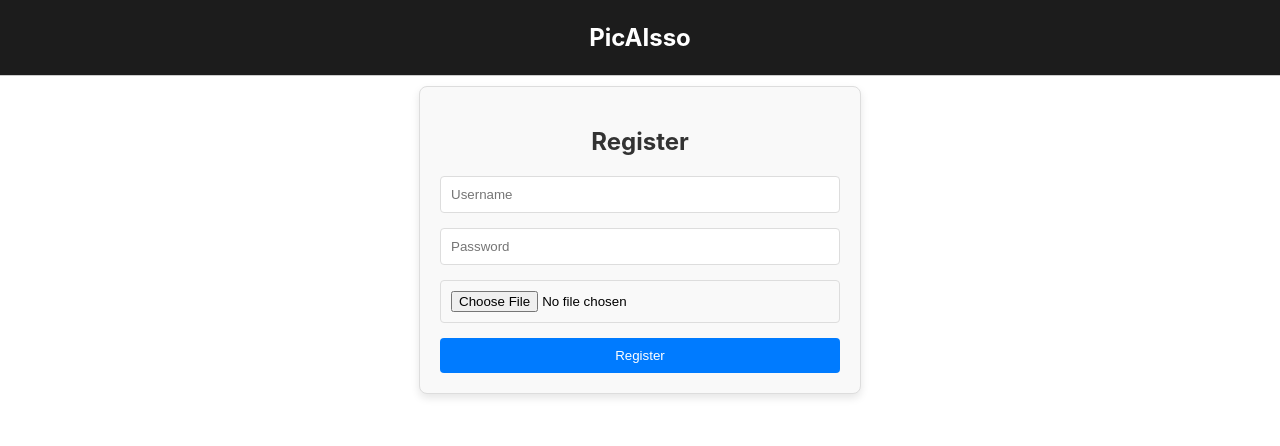
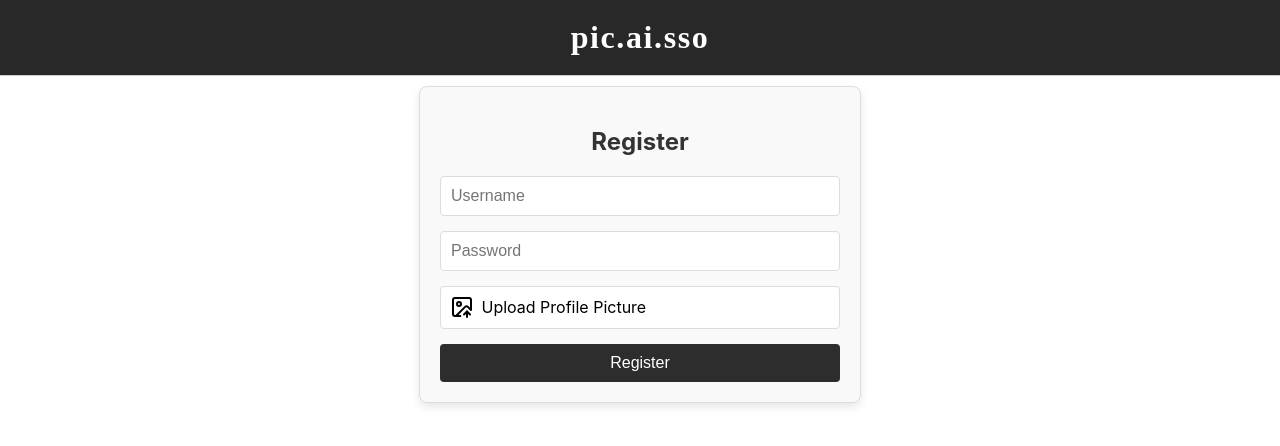
Before and after one commit to harrygao56/PicAIsso, a React (Create React App) app in the folder client/: page /register in a window 1280 px wide. Shown: the top 446 px of the page. Built offline with nearby package versions, Linux system fonts and the light colour scheme.

Commit message:
styled popup box

```diff
--- a/client/public/index.html
+++ b/client/public/index.html
@@ -3,6 +3,7 @@
   <head>
     <meta charset="utf-8" />
     <link rel="icon" href="%PUBLIC_URL%/favicon.ico" />
+    <link href="https://fonts.googleapis.com/css2?family=Dancing+Script&display=swap" rel="stylesheet">
     <meta name="viewport" content="width=device-width, initial-scale=1" />
     <meta name="theme-color" content="#000000" />
     <meta
--- a/client/src/components/Header.js
+++ b/client/src/components/Header.js
@@ -55,7 +55,7 @@ function Header({ currentUser, onLogout }) {
 
   return (
     <div style={styles.header}>
-      <h2 style={styles.text}>PicAIsso</h2>
+      <h2 style={styles.picasso}>pic.ai.sso</h2>
 
       {currentUser && (
         <div style={styles.profileContainer}>
@@ -80,7 +80,7 @@ const styles = {
   header: {
     height: '75px',
     width: '100%',
-    backgroundColor: '#1c1c1c',
+    backgroundColor: 'rgb(40, 40, 40)',
     display: 'flex',
     alignItems: 'center',
     justifyContent: 'center',
@@ -144,6 +144,12 @@ const styles = {
   defaultIcon: {
     fontSize: '24px',
     color: '#fff',
+  },
+  picasso: {
+    fontFamily: 'Lucida Handwriting, cursive',
+    fontSize: '2rem',
+    letterSpacing: '0.1rem',
+    color: '#fff'
   }
 };
 
--- a/client/src/components/Login.js
+++ b/client/src/components/Login.js
@@ -57,16 +57,17 @@ function Login({ setIsAuthenticated }) {
       fontSize: '16px',
       border: '1px solid #ccc',
       borderRadius: '4px',
-      width: '100%'
+      width: '95%'
     },
     button: {
       padding: '10px 20px',
       fontSize: '16px',
       color: '#fff',
-      backgroundColor: '#007bff',
+      backgroundColor: 'rgb(45, 45, 45)',
       border: 'none',
       borderRadius: '4px',
-      cursor: 'pointer'
+      cursor: 'pointer',
+      fontSize: '1rem',
     },
     register: {
       padding: '10px 20px',
@@ -74,7 +75,7 @@ function Login({ setIsAuthenticated }) {
       width: '100%',
       fontSize: '16px',
       color: '#fff',
-      backgroundColor: '#007bff',
+      backgroundColor: 'rgb(45, 45, 45)',
       border: 'none',
       borderRadius: '4px',
       cursor: 'pointer'
--- a/client/src/components/PopupBox.js
+++ b/client/src/components/PopupBox.js
@@ -1,6 +1,7 @@
 import React from 'react';
 import '../css/PopupBox.css';  // Import the CSS file
-import { useState } from 'react';
+import { X } from 'lucide-react';
+import { Check } from 'lucide-react';
 
 function PopupBox({ message,classification, onClose, loadingImageGeneration, setLoadingImageGeneration, setImageUrl, imageUrl }) {
 
@@ -24,8 +25,20 @@ function PopupBox({ message,classification, onClose, loadingImageGeneration, set
     }
   };
 
+  const styles = {
+    popup: {
+      padding: '5px',
+      borderRadius: '20px',
+      backgroundColor: 'rgb(45, 45, 45)',
+      fontSize: '1rem'
+    },
+    popupText: {
+      width: '25rem'
+    }
+  }
+
   return (
-    <div className="popupContainer">
+    <div className="popupContainer" style={styles.popup}>
         {loadingImageGeneration ? (
           <div className="loadingBox">
             <div className="spinner"></div> {/* Apply the class instead of inline styles */}
@@ -34,17 +47,17 @@ function PopupBox({ message,classification, onClose, loadingImageGeneration, set
           <img src={imageUrl} alt="Generated" className="generatedImage" style={{ width: '300px', height: '300px', objectFit: 'cover' }} />
         ) : null}
         <div className="popup">
-          <span className="popupText">
-            We've detected that this message could benefit from an Image. Would you like to generate an image?
+          <span className="popupText" style={styles.popupText}>
+            We've detected that this message could benefit from an image. Would you like to generate an image?
           </span>
 
           <button onClick={onGenerate} className="checkmarkButton">
-            ✔️
-          </button>
+          <Check style={{ color: 'rgb(230, 230, 230)' }} /> {/* Use the Check icon */}
+        </button>
 
-          <button onClick={onClose} className="closeButton">
-            ✖️
-          </button>
+        <button onClick={onClose} className="closeButton">
+          <X style={{ color: 'rgb(230, 230, 230)' }}/> {/* Use the X icon */}
+        </button>
         </div>
     </div>
   );
--- a/client/src/components/Register.js
+++ b/client/src/components/Register.js
@@ -2,6 +2,7 @@ import React, { useState } from 'react';
 import axios from 'axios';
 import { useNavigate } from 'react-router-dom';
 import Header from './Header';  // Import the new Header component
+import { ImageUp } from 'lucide-react';
 
 function Register() {
   const [username, setUsername] = useState('');
@@ -66,20 +67,40 @@ function Register() {
     input: {
       padding: '10px',
       borderRadius: '4px',
-      border: '1px solid #ddd'
+      border: '1px solid #ddd',
+      fontSize: '1rem'
     },
     button: {
       padding: '10px',
-      backgroundColor: '#007bff',
+      backgroundColor: 'rgb(45, 45, 45)',
       color: 'white',
       border: 'none',
       borderRadius: '4px',
-      cursor: 'pointer'
+      cursor: 'pointer',
+      fontSize: '1rem'
     },
     error: {
       color: 'red',
       marginTop: '10px'
-    }
+    },
+    label: {
+      display: 'flex',
+      alignItems: 'center',
+      cursor: 'pointer',
+      padding: '8.5px',
+      borderRadius: '4px',
+      border: '1px solid #ddd',
+      fontSize: '1rem',
+      backgroundColor: 'white'
+    },
+    fileupload: {
+      display: 'none', // Hide the default file input
+    },
+    icon: {
+      marginRight: '8px', // Space between icon and text
+      width: '24px', // Adjust size as needed
+      height: '24px', // Adjust size as needed
+    },
   };
 
   return (
@@ -103,12 +124,16 @@ function Register() {
           onChange={(e) => setPassword(e.target.value)}
           style={styles.input}
         />
+        <label style={styles.label}>
         <input
           type="file"
           accept="image/*"
           onChange={handleFileChange}
-          style={styles.input}
+          style={styles.fileupload}
         />
+        <ImageUp style={styles.icon} />
+        <span style={styles.text}>Upload Profile Picture</span>
+      </label>
         <button type="submit" style={styles.button}>Register</button>
       </form>
       {errorMessage && <p style={styles.error}>{errorMessage}</p>}
```
